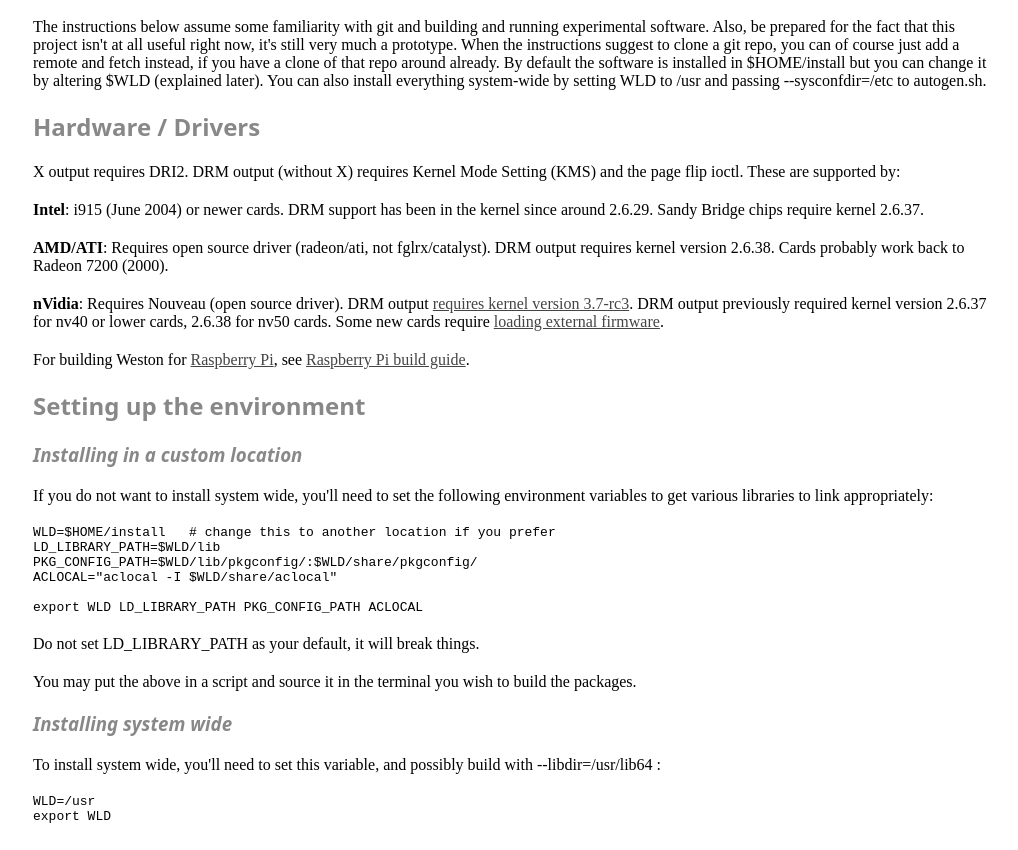
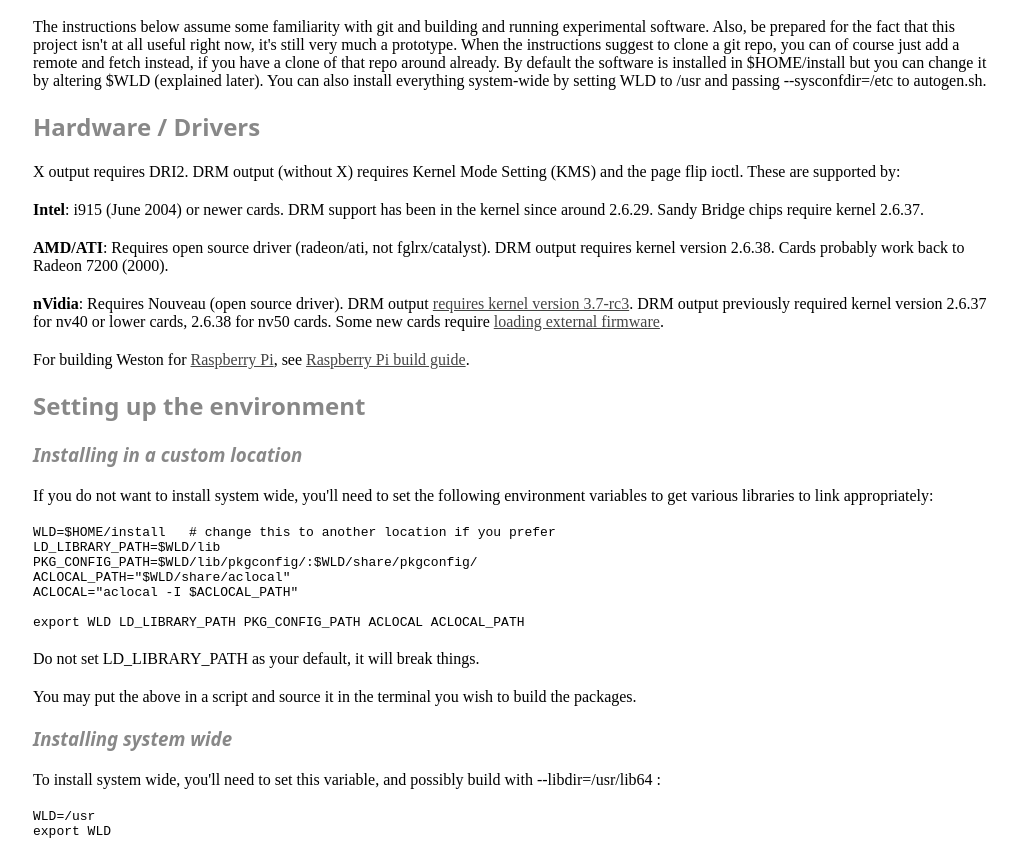
Before and after one commit to freedesktop/wayland-web, a plain HTML site: page building.html in a window 1280 px wide. Shown: the part 212-1062 px from the top of the page, without its empty margins (125-1143 px from the left). Drawn offline with Linux system fonts and the light colour scheme.

Commit message:
building: export ACLOCAL_PATH too
Setting ACLOCAL only means autoreconf will succeed, but any re-build
through the 'missing' script won't pick up the macro paths. Set ACLOCAL_PATH
too, so that touching configure.ac or Makefile.am won't fail for missing
macros.

```diff
--- a/building.html
+++ b/building.html
@@ -53,9 +53,10 @@
 <pre>WLD=$HOME/install   # change this to another location if you prefer
 LD_LIBRARY_PATH=$WLD/lib
 PKG_CONFIG_PATH=$WLD/lib/pkgconfig/:$WLD/share/pkgconfig/
-ACLOCAL="aclocal -I $WLD/share/aclocal"
+ACLOCAL_PATH="$WLD/share/aclocal"
+ACLOCAL="aclocal -I $ACLOCAL_PATH"
 
-export WLD LD_LIBRARY_PATH PKG_CONFIG_PATH ACLOCAL
+export WLD LD_LIBRARY_PATH PKG_CONFIG_PATH ACLOCAL ACLOCAL_PATH
 </pre>
 
 <p>Do not set LD_LIBRARY_PATH as your default, it will break things.</p>
```
